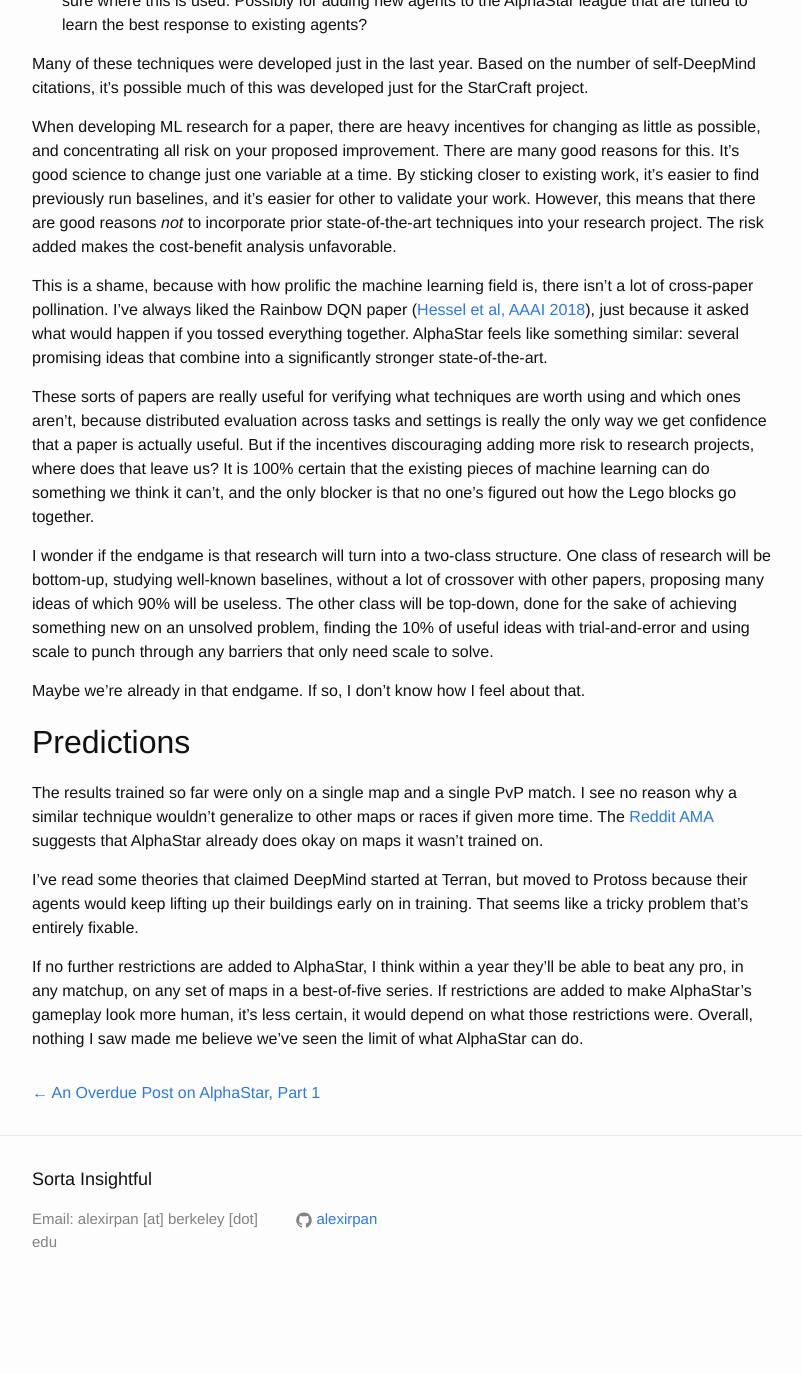
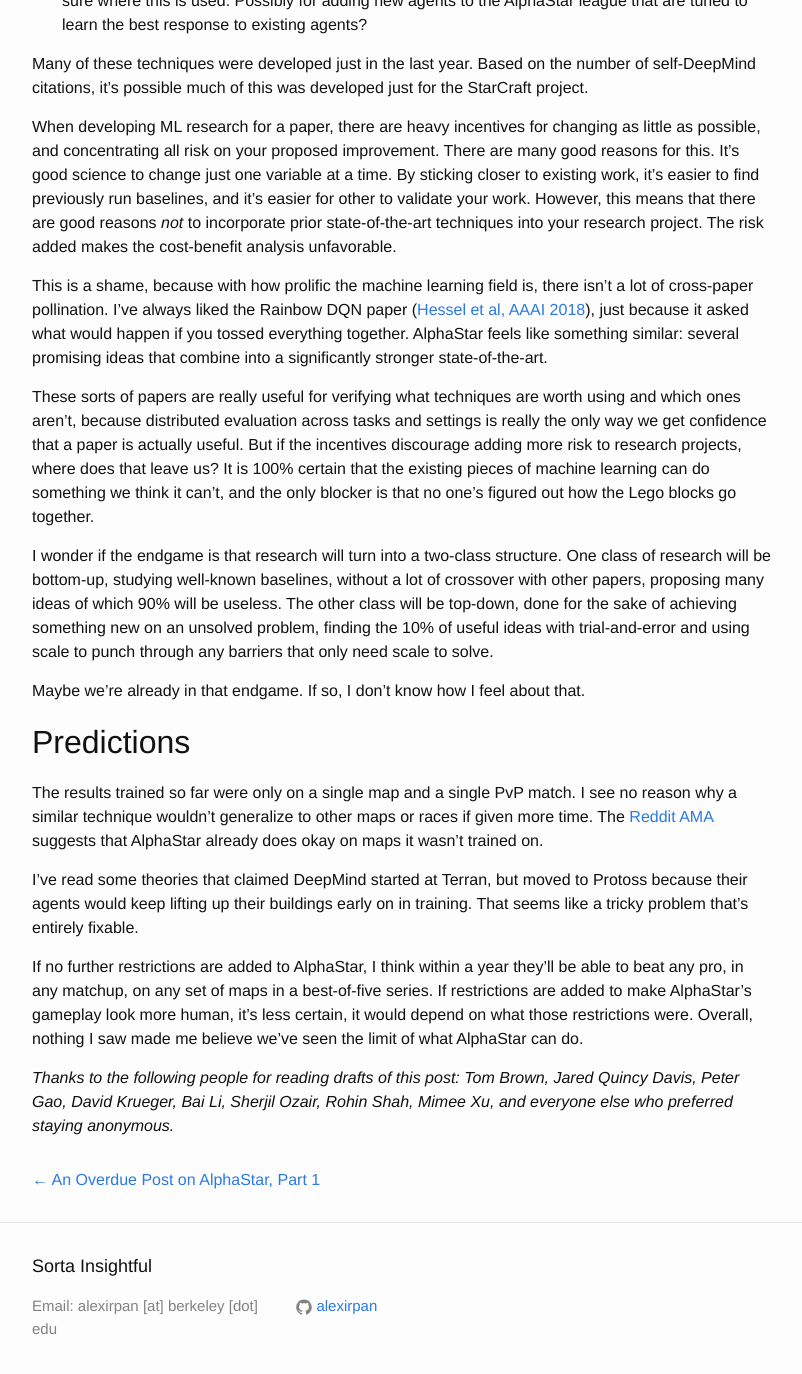
Before and after one commit to alexirpan/alexirpan.github.io, a Jekyll site: the page built from _posts/2019-01-29-alphastar-part2.markdown, in a window 1280 px wide and 1400 px high, scrolled down 5744 px. Shown: the top 1374 px of the window, without its empty margins (238-1040 px from the left). Built offline with Jekyll 4.4.1, drawn with Linux system fonts in a browser that asks for light colours; nearby versions of some CDN libraries; before the commit the page ends 7057 px from its top, so only the background shows below that.

Commit message:
Premptively adding everyone to credit

```diff
--- a/_posts/2019-01-28-alphastar.markdown
+++ b/_posts/2019-01-28-alphastar.markdown
@@ -100,7 +100,7 @@
 won't be able to observe there were right for at least another 8 years.
 It's all a waiting game.
 
-This is probably why people don't like debating with futurists only make
+This is probably why people don't like debating with futurists who only make
 long-term predictions. Luckily, I don't deal with people like that very
 often.
 
--- a/_posts/2019-01-29-alphastar-part2.markdown
+++ b/_posts/2019-01-29-alphastar-part2.markdown
@@ -257,7 +257,7 @@
 These sorts of papers are really useful for verifying what techniques are worth
 using and which ones aren't, because distributed evaluation across tasks and
 settings is really the only way we get confidence that a paper is actually
-useful. But if the incentives discouraging adding more risk to research
+useful. But if the incentives discourage adding more risk to research
 projects, where does that leave us? It is 100% certain that the existing pieces
 of machine learning can do something we think it can't, and the only blocker is
 that no one's figured out how the Lego blocks go together.
@@ -291,3 +291,14 @@
 are added to make AlphaStar's gameplay look more human, it's less certain, it
 would depend on what those restrictions were. Overall, nothing I saw made me
 believe we've seen the limit of what AlphaStar can do.
+
+*Thanks to the following people for reading drafts of this post:
+Tom Brown,
+Jared Quincy Davis,
+Peter Gao,
+David Krueger,
+Bai Li,
+Sherjil Ozair,
+Rohin Shah,
+Mimee Xu,
+and everyone else who preferred staying anonymous.*
```
Also changed, not shown: other parts of _posts/2019-01-28-alphastar.markdown (+1 -1 lines).
